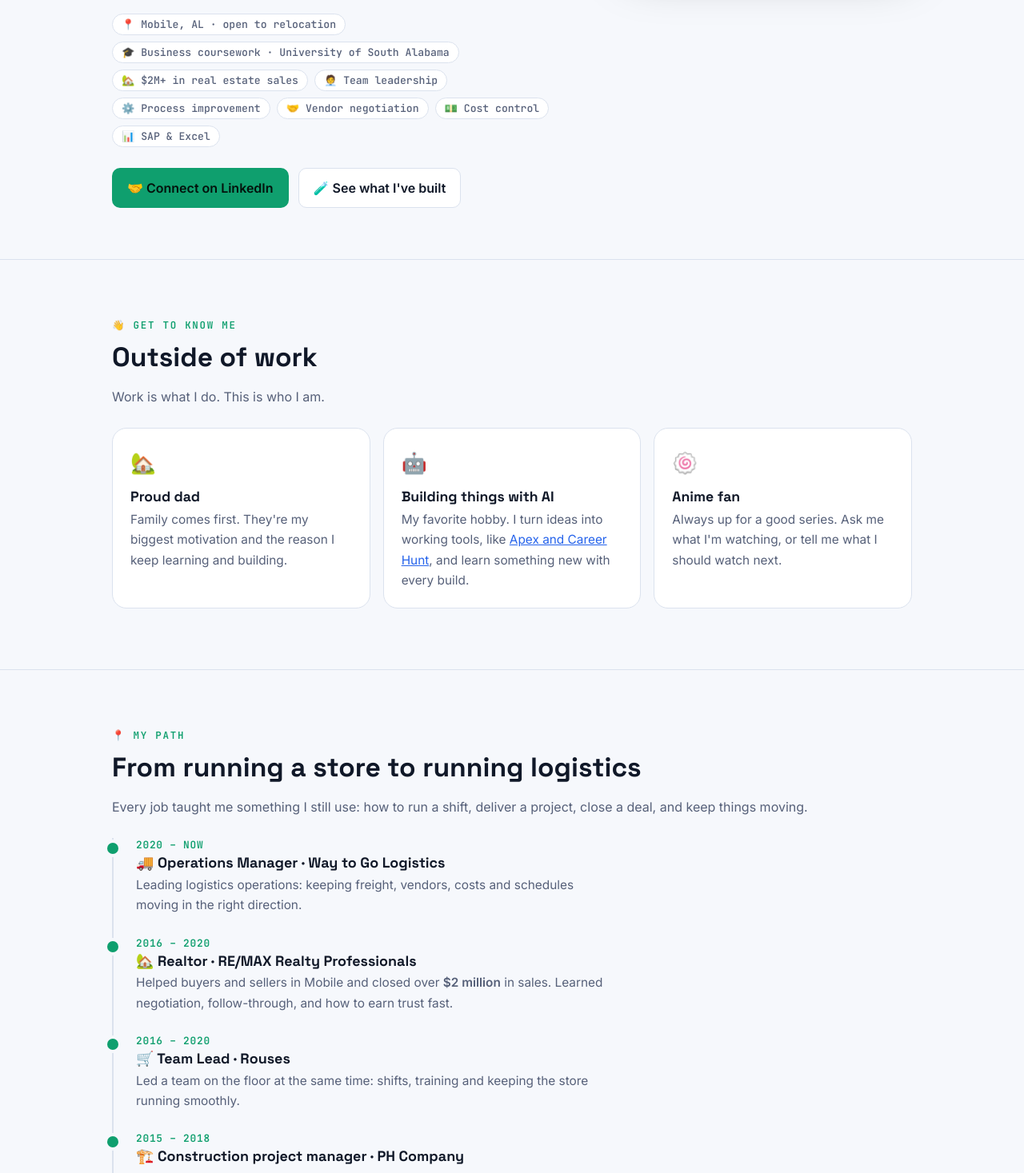
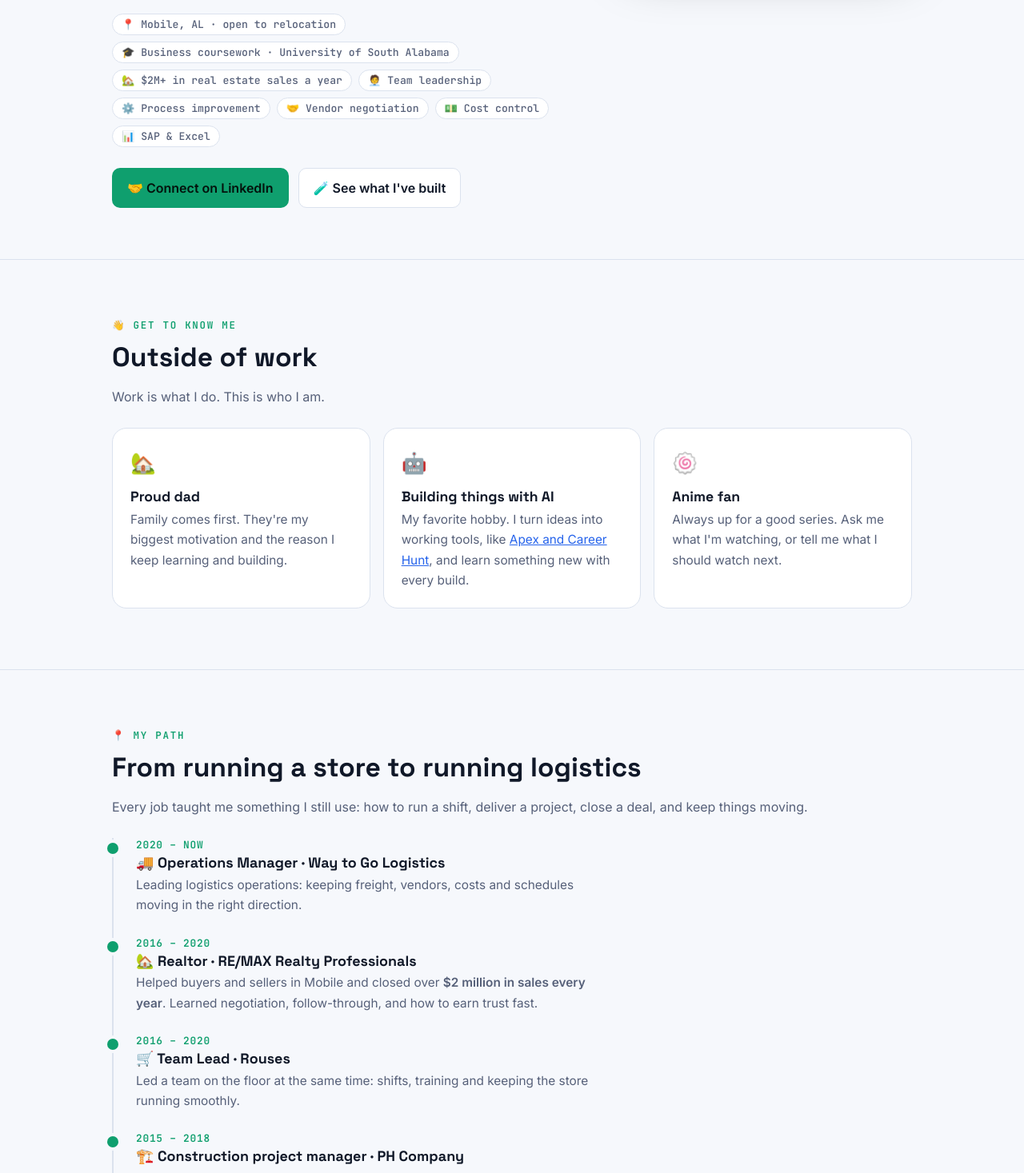
Before and after one commit to demetriusreynolds251-maker/demetriusreynolds251-maker.github.io, a plain HTML site: page index.html in a window 1280 px wide. Shown: the part 857-2324 px from the top of the page at 80% size. Drawn offline with Linux system fonts and the light colour scheme.

Commit message:
RE/MAX: $2M+ in sales each year
Co-Authored-By: Claude Opus 5.5 <noreply@anthropic.com>

```diff
--- a/index.html
+++ b/index.html
@@ -91,7 +91,7 @@ footer{padding:36px 0 54px;color:var(--muted);font-size:.86rem;border-top:1px so
       <a class="build" href="#projects"><span class="bi">🎯</span><span><b>Career Hunt</b> is my networking copilot. It turns LinkedIn alerts into drafted replies, designs an image for every post, and waits for my ✅.</span></a>
       <a class="build" href="#projects"><span class="bi">📈</span><span><b>StockScout</b> reads SEC filings and headlines so I don't have to, and explains any stock in plain English.</span></a>
     </div>
-    <div class="tags"><span class="tag">📍 Mobile, AL · open to relocation</span><span class="tag">🎓 Business coursework · University of South Alabama</span><span class="tag">🏡 $2M+ in real estate sales</span><span class="tag">🧑‍💼 Team leadership</span><span class="tag">⚙️ Process improvement</span><span class="tag">🤝 Vendor negotiation</span><span class="tag">💵 Cost control</span><span class="tag">📊 SAP &amp; Excel</span></div>
+    <div class="tags"><span class="tag">📍 Mobile, AL · open to relocation</span><span class="tag">🎓 Business coursework · University of South Alabama</span><span class="tag">🏡 $2M+ in real estate sales a year</span><span class="tag">🧑‍💼 Team leadership</span><span class="tag">⚙️ Process improvement</span><span class="tag">🤝 Vendor negotiation</span><span class="tag">💵 Cost control</span><span class="tag">📊 SAP &amp; Excel</span></div>
     <div class="cta">
       <a class="btn primary" href="https://www.linkedin.com/in/demetrius-reynolds/" target="_blank" rel="noopener">🤝 Connect on LinkedIn</a>
       <a class="btn" href="#projects">🧪 See what I've built</a>
@@ -117,7 +117,7 @@ footer{padding:36px 0 54px;color:var(--muted);font-size:.86rem;border-top:1px so
   <p class="muted">Every job taught me something I still use: how to run a shift, deliver a project, close a deal, and keep things moving.</p>
   <div class="path">
     <div class="step reveal"><div class="yr">2020 – NOW</div><h3>🚚 Operations Manager · Way to Go Logistics</h3><p>Leading logistics operations: keeping freight, vendors, costs and schedules moving in the right direction.</p></div>
-    <div class="step reveal"><div class="yr">2016 – 2020</div><h3>🏡 Realtor · RE/MAX Realty Professionals</h3><p>Helped buyers and sellers in Mobile and closed over <b>$2 million</b> in sales. Learned negotiation, follow-through, and how to earn trust fast.</p></div>
+    <div class="step reveal"><div class="yr">2016 – 2020</div><h3>🏡 Realtor · RE/MAX Realty Professionals</h3><p>Helped buyers and sellers in Mobile and closed over <b>$2 million in sales every year</b>. Learned negotiation, follow-through, and how to earn trust fast.</p></div>
     <div class="step reveal"><div class="yr">2016 – 2020</div><h3>🛒 Team Lead · Rouses</h3><p>Led a team on the floor at the same time: shifts, training and keeping the store running smoothly.</p></div>
     <div class="step reveal"><div class="yr">2015 – 2018</div><h3>🏗️ Construction project manager · PH Company</h3><p>Kept construction projects on schedule and on budget by coordinating crews, materials and timelines.</p></div>
     <div class="step reveal" style="padding-bottom:0"><div class="yr">2013 – 2015</div><h3>🍽️ Captain D's · crew to manager in under a year</h3><p>My first job. Within a year I was managing the store: inventory, bank deposits and everything else a manager does.</p></div>
```
